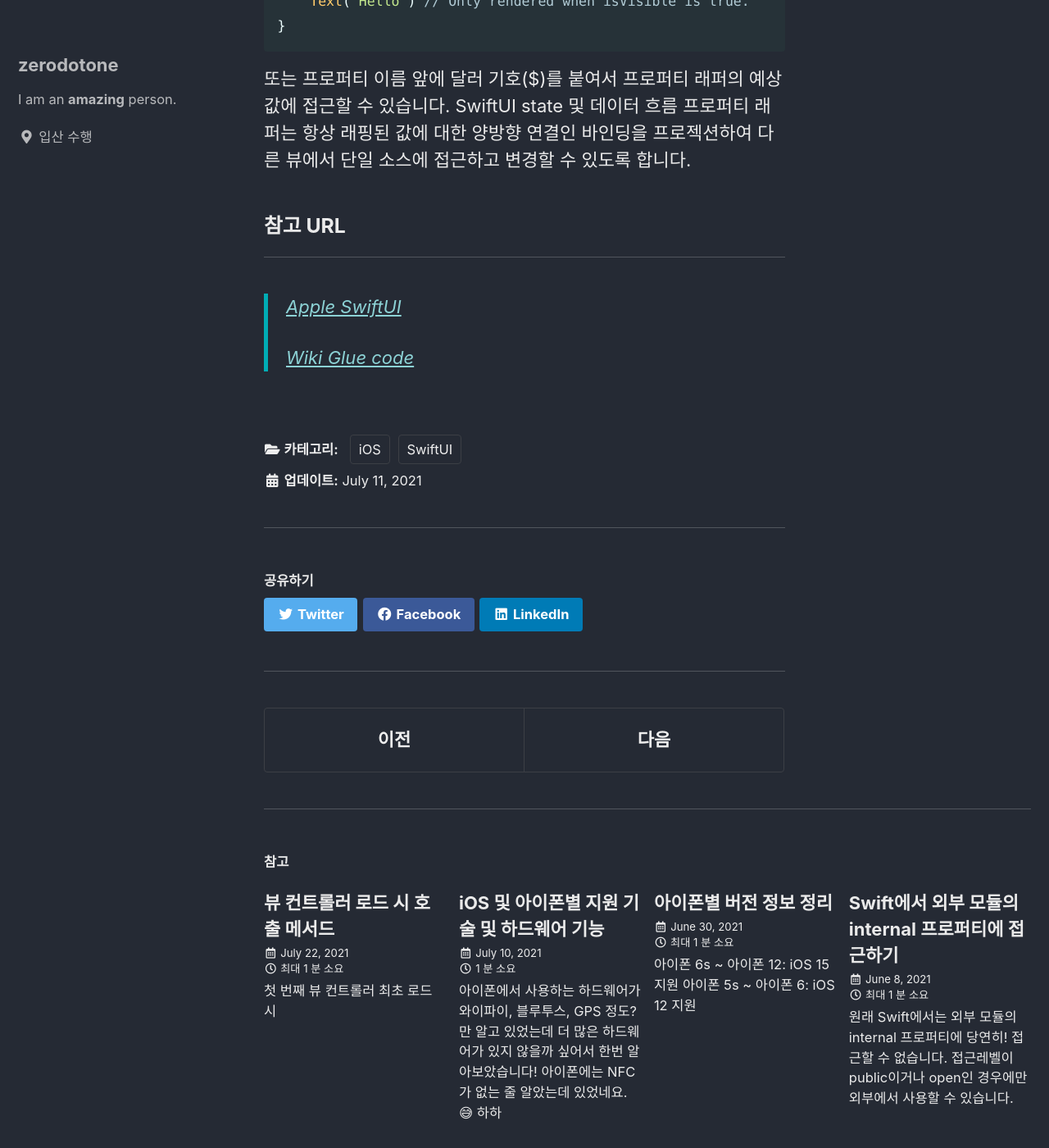
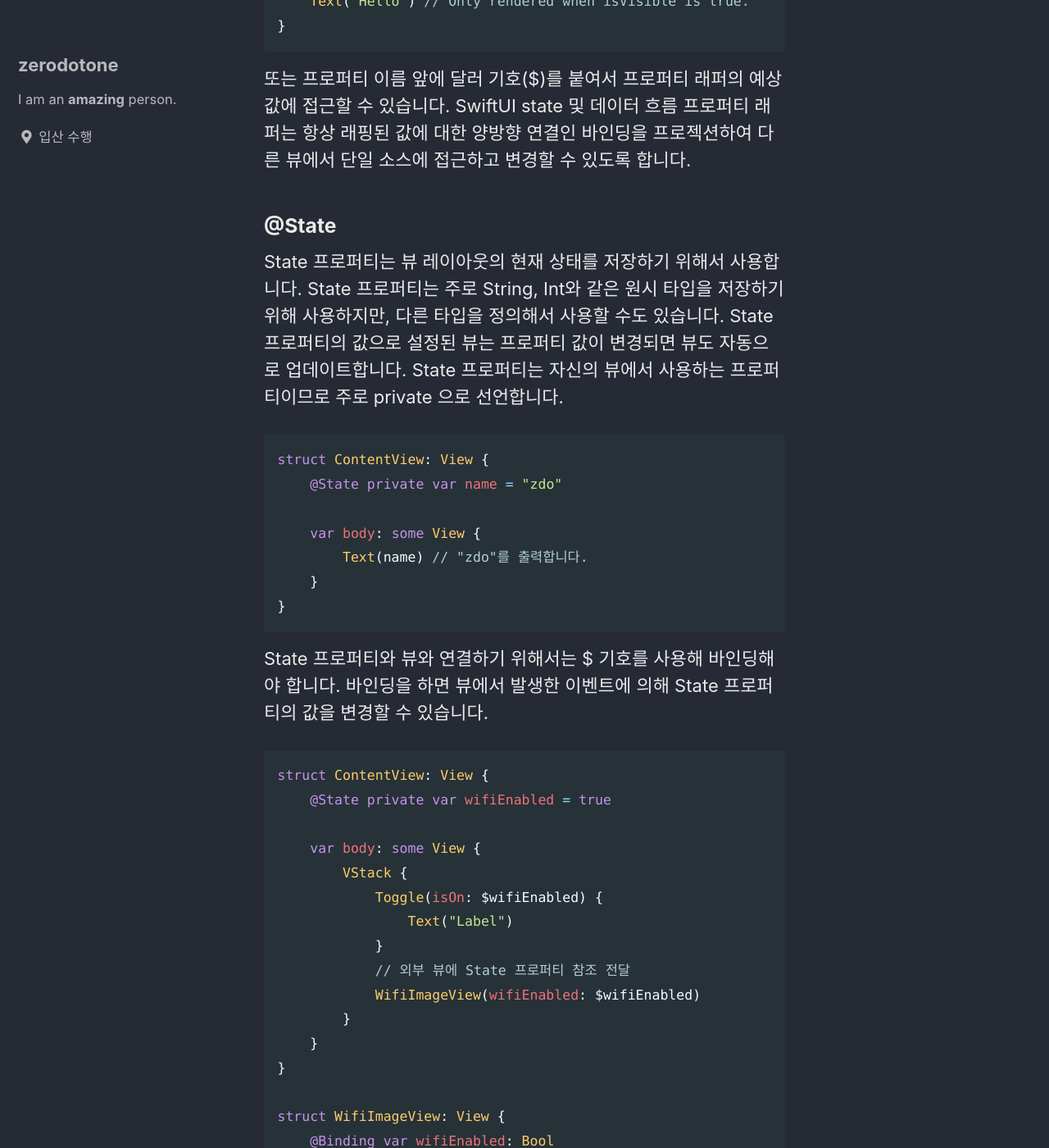
Before and after one commit to zdodev/zdodev.github.io, a Jekyll site: the page built from _posts/2021-07-11-SwiftUI-정리.md, in a window 1280 px wide and 1400 px high, scrolled down 6485 px. Shown: the whole window at 82% size. Built offline with Jekyll 4.4.1, drawn with Linux system fonts in a browser that asks for light colours; cached includes are drawn as plain includes; some of the changed text lies outside the part shown.

Commit message:
📱: SwiftUI 정리.

````diff
--- a/_posts/2021-07-11-SwiftUI-정리.md
+++ b/_posts/2021-07-11-SwiftUI-정리.md
@@ -3,7 +3,7 @@ title: "SwiftUI 정리"
 categories:
   - iOS
   - SwiftUI
-last_modified_at: 2021-07-11 00:30:00
+last_modified_at: 2021-08-10 00:30:00
 toc: true #Table of Contents
 comments: true
 
@@ -151,6 +151,48 @@ if isVisible == true {
 
 또는 프로퍼티 이름 앞에 달러 기호($)를 붙여서 프로퍼티 래퍼의 예상 값에 접근할 수 있습니다. SwiftUI state 및 데이터 흐름 프로퍼티 래퍼는 항상 래핑된 값에 대한 양방향 연결인 바인딩을 프로젝션하여 다른 뷰에서 단일 소스에 접근하고 변경할 수 있도록 합니다.
 
+### @State
+
+State 프로퍼티는 뷰 레이아웃의 현재 상태를 저장하기 위해서 사용합니다. State 프로퍼티는 주로 String, Int와 같은 원시 타입을 저장하기 위해 사용하지만, 다른 타입을 정의해서 사용할 수도 있습니다. State 프로퍼티의 값으로 설정된 뷰는 프로퍼티 값이 변경되면 뷰도 자동으로 업데이트합니다. State 프로퍼티는 자신의 뷰에서 사용하는 프로퍼티이므로 주로 private 으로 선언합니다.
+
+```swift
+struct ContentView: View {
+    @State private var name = "zdo"
+
+    var body: some View {
+        Text(name) // "zdo"를 출력합니다.
+    }
+}
+```
+
+State 프로퍼티와 뷰와 연결하기 위해서는 $ 기호를 사용해 바인딩해야 합니다. 바인딩을 하면 뷰에서 발생한 이벤트에 의해 State 프로퍼티의 값을 변경할 수 있습니다.
+
+```swift
+struct ContentView: View {
+    @State private var wifiEnabled = true
+
+    var body: some View {
+        VStack {
+            Toggle(isOn: $wifiEnabled) {
+                Text("Label")
+            }
+            // 외부 뷰에 State 프로퍼티 참조 전달
+            WifiImageView(wifiEnabled: $wifiEnabled)
+        }
+    }
+}
+
+struct WifiImageView: View {
+    @Binding var wifiEnabled: Bool
+
+    var body: some View {
+        Image(systemName: wifiEnabled ? "wifi" : "wifi.slash")
+    }
+}
+```
+
+State 프로퍼티를 외부에 참조를 전달하기 위해서는 $ 기호를 사용해야 합니다. 외부의 Binding 프로퍼티에 참조를 전달할 수 있습니다.
+
 ### 참고 URL
 
 ---
````
